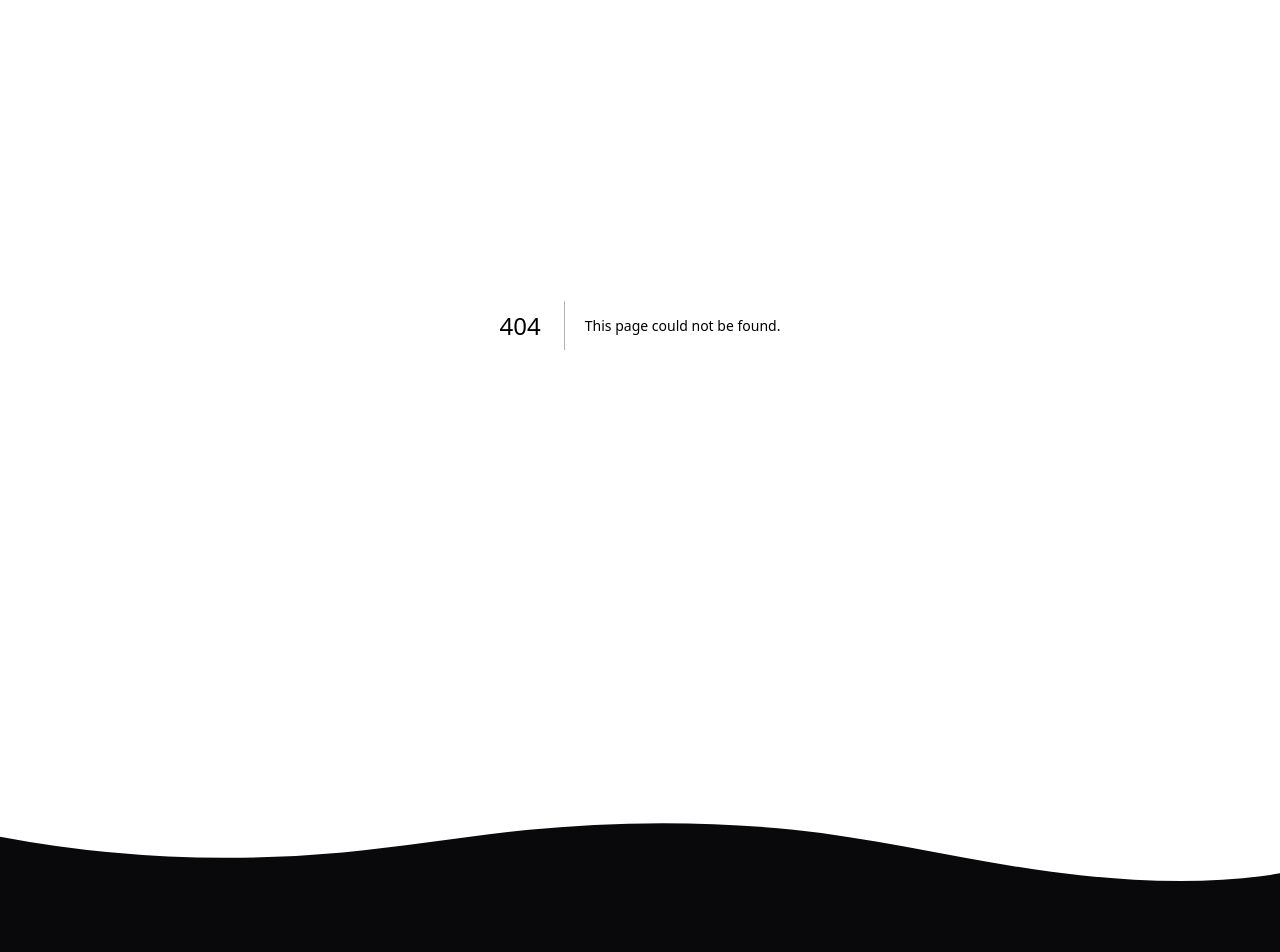
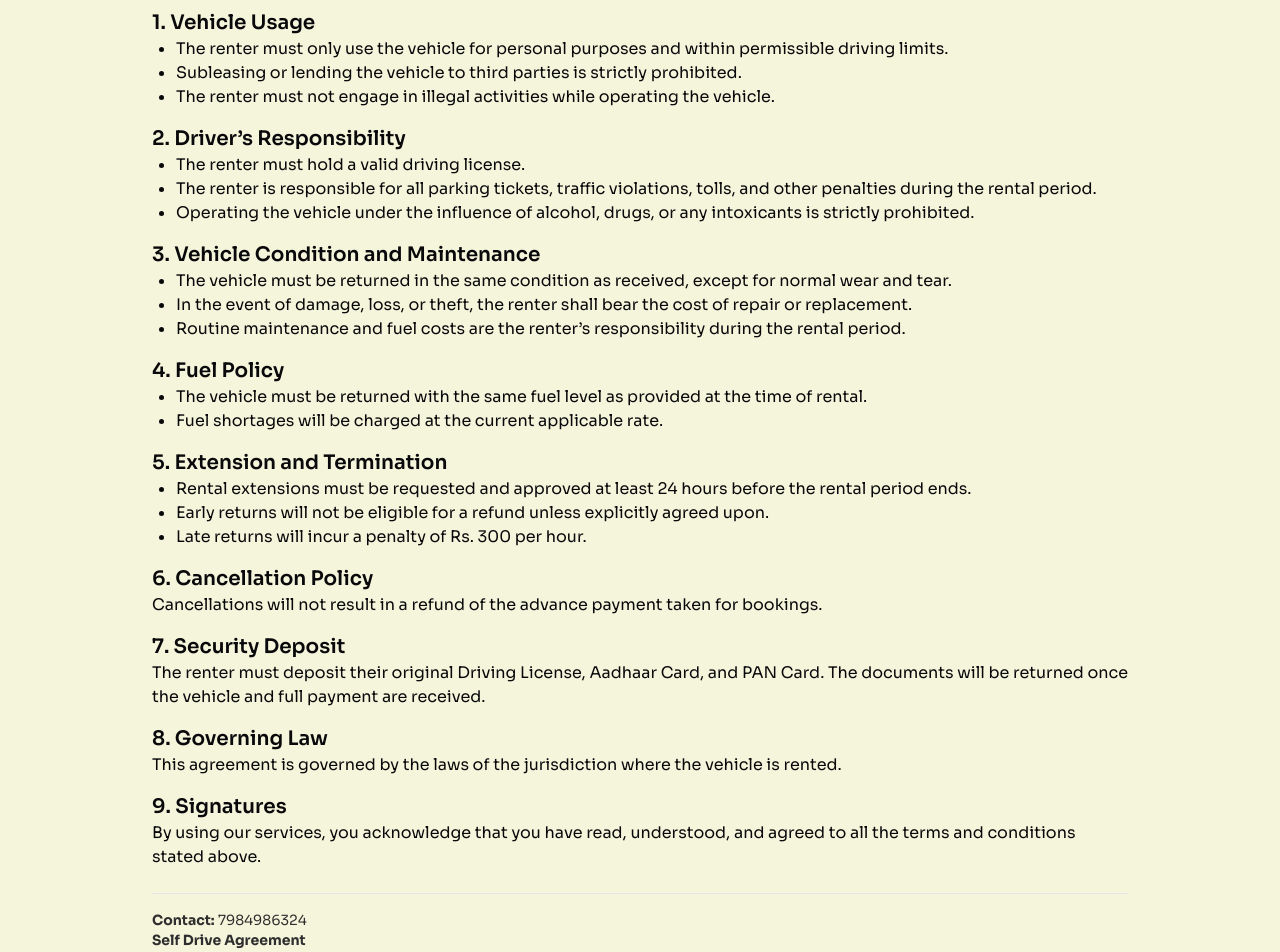
Before and after one commit to ayush-khatrii/cab-book, a Next.js app: page /terms-conditions in a window 1280 px wide. Before the commit this address had no page. Shown: the part 140-1092 px from the top of the page. Built offline with nearby package versions, Linux system fonts and the light colour scheme.

Commit message:
add: terms and conditions

```diff
--- /dev/null
+++ b/app/terms-conditions/page.tsx
@@ -0,0 +1,84 @@
+const page = () => {
+  return (
+    <section className="max-w-5xl mx-auto p-6">
+      <div className="">
+        <h1 className="text-3xl font-bold mb-6 text-center">Self Drive Terms & Conditions</h1>
+
+        <section className="mb-4">
+          <h2 className="text-xl font-semibold">1. Vehicle Usage</h2>
+          <ul className="list-disc ml-6">
+            <li>The renter must only use the vehicle for personal purposes and within permissible driving limits.</li>
+            <li>Subleasing or lending the vehicle to third parties is strictly prohibited.</li>
+            <li>The renter must not engage in illegal activities while operating the vehicle.</li>
+          </ul>
+        </section>
+
+        <section className="mb-4">
+          <h2 className="text-xl font-semibold">2. Driver’s Responsibility</h2>
+          <ul className="list-disc ml-6">
+            <li>The renter must hold a valid driving license.</li>
+            <li>The renter is responsible for all parking tickets, traffic violations, tolls, and other penalties during the rental period.</li>
+            <li>Operating the vehicle under the influence of alcohol, drugs, or any intoxicants is strictly prohibited.</li>
+          </ul>
+        </section>
+
+        <section className="mb-4">
+          <h2 className="text-xl font-semibold">3. Vehicle Condition and Maintenance</h2>
+          <ul className="list-disc ml-6">
+            <li>The vehicle must be returned in the same condition as received, except for normal wear and tear.</li>
+            <li>In the event of damage, loss, or theft, the renter shall bear the cost of repair or replacement.</li>
+            <li>Routine maintenance and fuel costs are the renter’s responsibility during the rental period.</li>
+          </ul>
+        </section>
+
+        <section className="mb-4">
+          <h2 className="text-xl font-semibold">4. Fuel Policy</h2>
+          <ul className="list-disc ml-6">
+            <li>The vehicle must be returned with the same fuel level as provided at the time of rental.</li>
+            <li>Fuel shortages will be charged at the current applicable rate.</li>
+          </ul>
+        </section>
+
+        <section className="mb-4">
+          <h2 className="text-xl font-semibold">5. Extension and Termination</h2>
+          <ul className="list-disc ml-6">
+            <li>Rental extensions must be requested and approved at least 24 hours before the rental period ends.</li>
+            <li>Early returns will not be eligible for a refund unless explicitly agreed upon.</li>
+            <li>Late returns will incur a penalty of Rs. 300 per hour.</li>
+          </ul>
+        </section>
+
+        <section className="mb-4">
+          <h2 className="text-xl font-semibold">6. Cancellation Policy</h2>
+          <p>Cancellations will not result in a refund of the advance payment taken for bookings.</p>
+        </section>
+
+        <section className="mb-4">
+          <h2 className="text-xl font-semibold">7. Security Deposit</h2>
+          <p>
+            The renter must deposit their original Driving License, Aadhaar Card, and PAN Card. The documents will be returned once the vehicle and full payment are received.
+          </p>
+        </section>
+
+        <section className="mb-4">
+          <h2 className="text-xl font-semibold">8. Governing Law</h2>
+          <p>This agreement is governed by the laws of the jurisdiction where the vehicle is rented.</p>
+        </section>
+
+        <section className="mb-6">
+          <h2 className="text-xl font-semibold">9. Signatures</h2>
+          <p>By using our services, you acknowledge that you have read, understood, and agreed to all the terms and conditions stated above.</p>
+        </section>
+
+        <hr className="my-4" />
+
+        <div className="text-sm text-accent-foreground/90">
+          <p><strong>Contact:</strong> 7984986324</p>
+          <p><strong>Self Drive Agreement</strong></p>
+        </div>
+      </div>
+    </section>
+  )
+}
+
+export default page
--- a/components/Footer.tsx
+++ b/components/Footer.tsx
@@ -36,10 +36,7 @@ const Footer = () => {
   ];
 
   const legalLinks = [
-    { name: 'Terms of Service', href: '/terms' },
-    { name: 'Privacy Policy', href: '/privacy' },
-    { name: 'Cancellation Policy', href: '/cancellation' },
-    { name: 'Refund Policy', href: '/refund' }
+    { name: 'Terms of Service', href: '/terms-conditions' },
   ];
 
   return (
```
